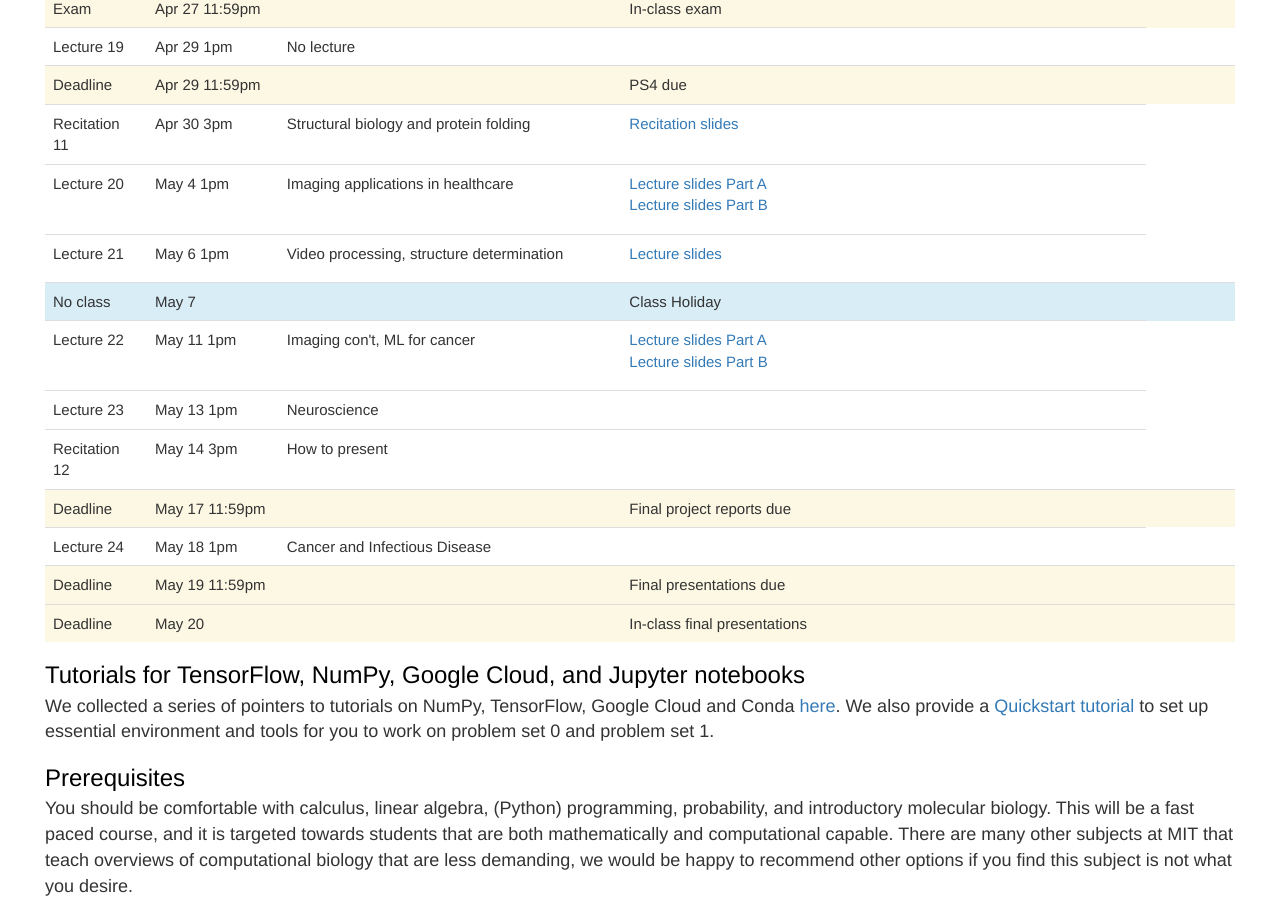
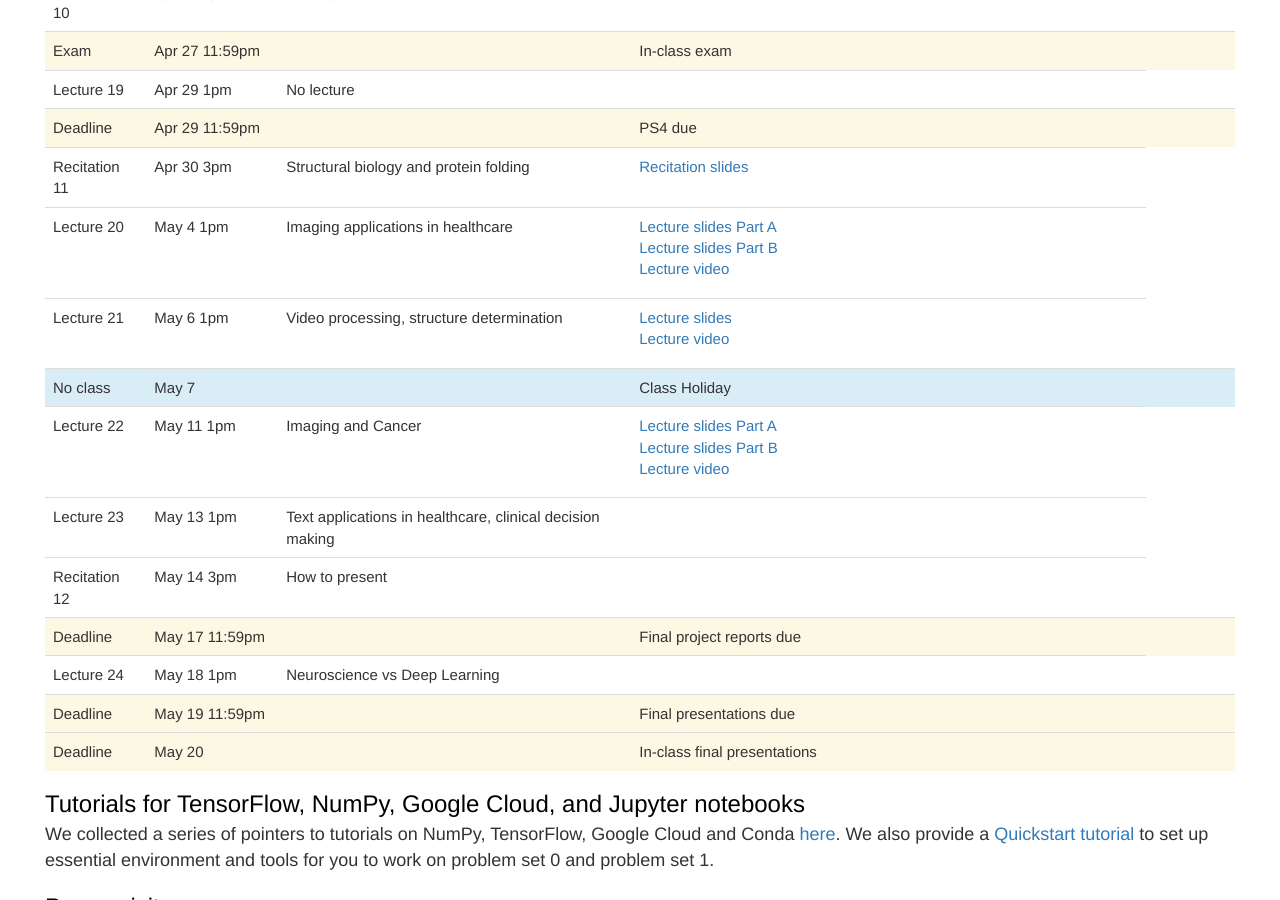
Before and after one commit to mit6874/mit6874.github.io, a Jekyll site: the page built from index.html, in a window 1280 px wide and 900 px high, scrolled down 2967 px. Built offline with Jekyll 4.4.1, drawn with Linux system fonts in a browser that asks for light colours; nearby versions of some CDN libraries.

Commit message:
Update index.html

```diff
--- a/index.html
+++ b/index.html
@@ -427,6 +427,7 @@ layout: default
             <td><ul>
                     <li><a href="assets/sp2021/slides/l20a.pdf">Lecture slides Part A</a></li>
                     <li><a href="assets/sp2021/slides/l20b.pdf">Lecture slides Part B</a></li>
+                    <li><a href="https://www.youtube.com/watch?v=dhMm5uGLzG4">Lecture video</a></li>
                 </ul></td>
             <td></td>
         </tr>
@@ -436,6 +437,7 @@ layout: default
             <td>Video processing, structure determination</td>
             <td><ul>
                     <li><a href="assets/sp2021/slides/l21.pdf">Lecture slides</a></li>
+                    <li><a href="https://www.youtube.com/watch?v=MVDUnbVXMGM">Lecture video</a></li>
                 </ul></td>
             <td></td>
         </tr>
@@ -450,17 +452,18 @@ layout: default
         <tr>
             <td>Lecture 22</td>
             <td>May 11 1pm</td>
-            <td>Imaging con't, ML for cancer</td>
+            <td>Imaging and Cancer</td>
             <td><ul>
                     <li><a href="assets/sp2021/slides/l22a.pdf">Lecture slides Part A</a></li>
                     <li><a href="assets/sp2021/slides/l22b.pdf">Lecture slides Part B</a></li>
+                    <li><a href="https://www.youtube.com/watch?v=c4dvyTBvysQ">Lecture video</a></li>
                 </ul></td>
             <td></td>
         </tr>
         <tr>
             <td>Lecture 23</td>
             <td>May 13 1pm</td>
-            <td>Neuroscience</td>
+            <td>Text applications in healthcare, clinical decision making</td>
             <td></td>
             <td></td>
         </tr>
@@ -482,7 +485,7 @@ layout: default
         <tr>
             <td>Lecture 24</td>
             <td>May 18 1pm</td>
-            <td>Cancer and Infectious Disease</td>
+            <td>Neuroscience vs Deep Learning</td>
             <td></td>
             <td></td>
         </tr>
```
